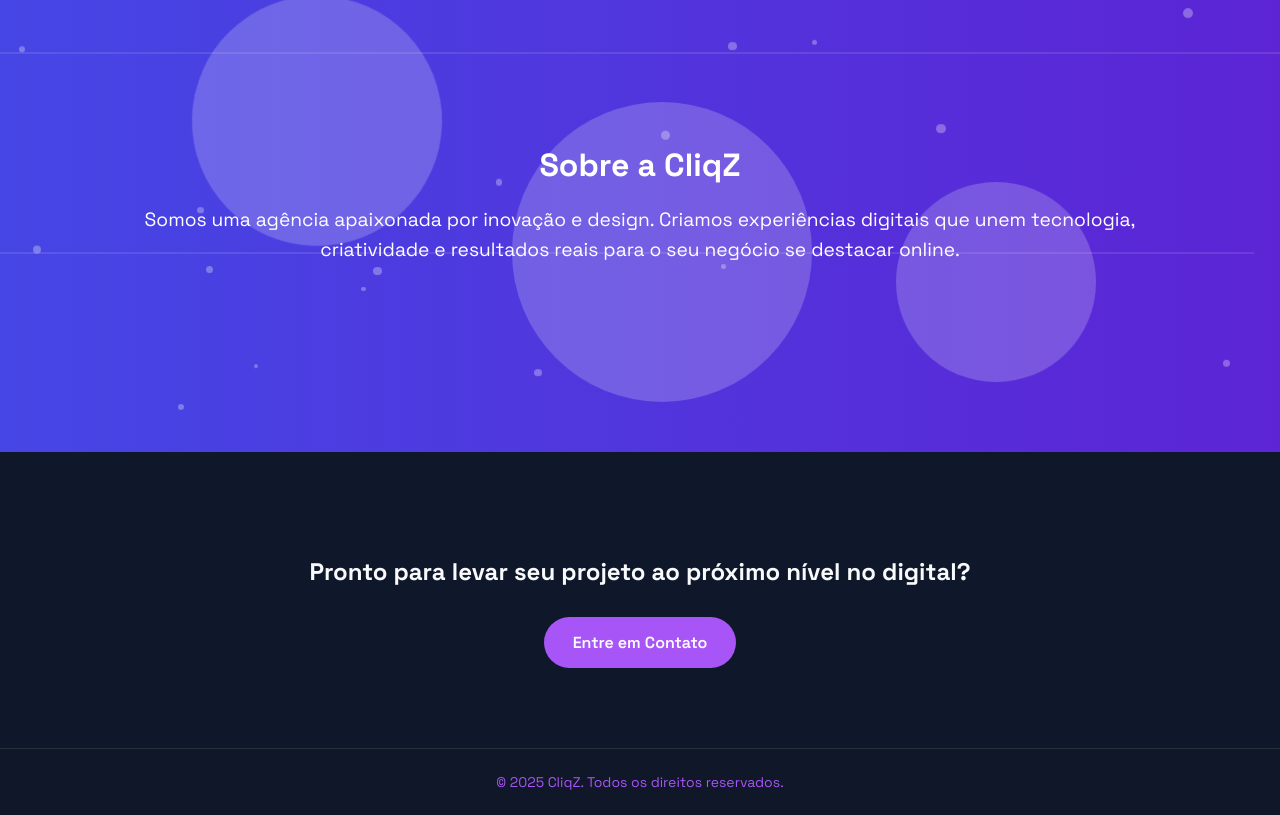
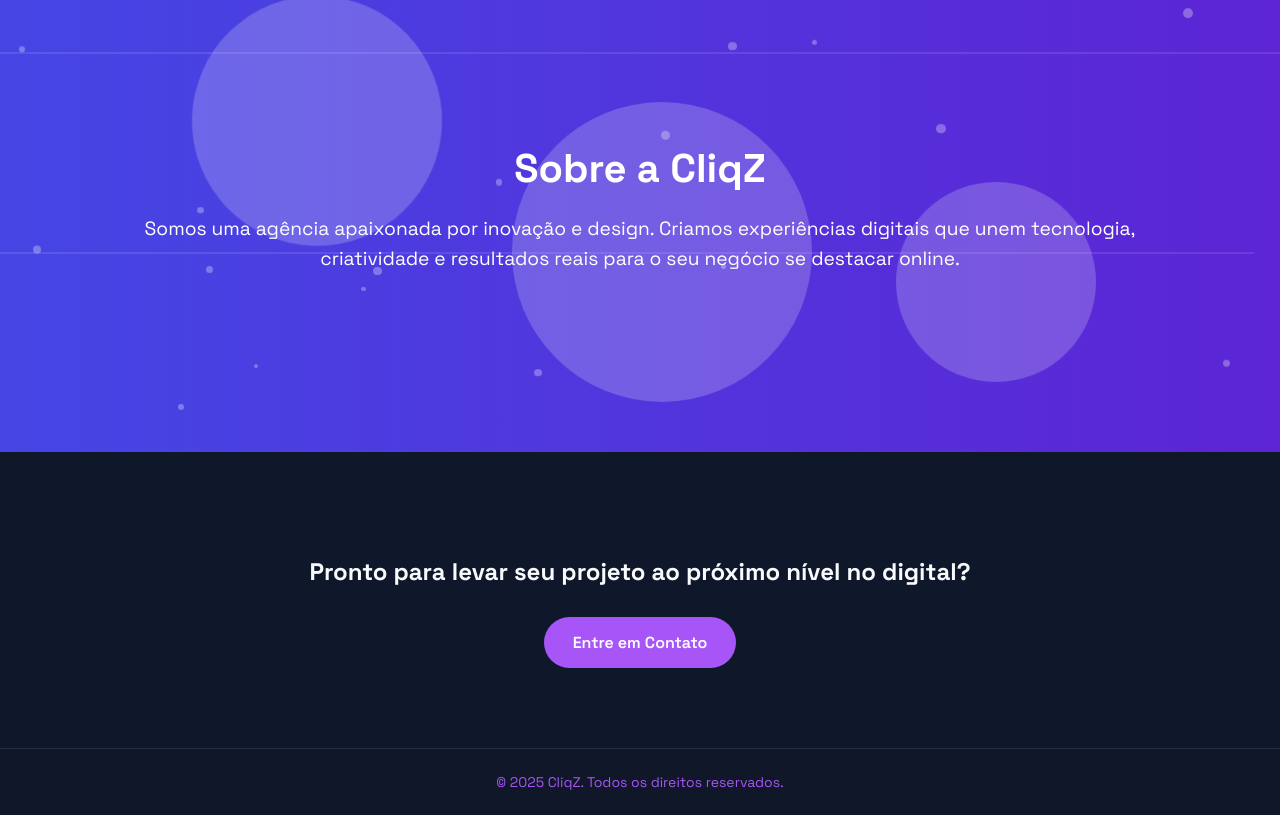
Before and after one commit to vLecaBR/CliqZ, a React (Vite) app: page / in a window 1280 px wide. Shown: the part 1610-2425 px from the top of the page. Built offline with nearby package versions, Linux system fonts and the light colour scheme.

Commit message:
ajustado o sobre

```diff
--- a/src/components/AboutSection/styles.js
+++ b/src/components/AboutSection/styles.js
@@ -49,7 +49,7 @@ export const Wrapper = styled.div`
 `;
 
 export const Title = styled.h2`
-  font-size: 2rem;
+  font-size: 2.5rem;
   font-weight: 700;
   margin-bottom: 20px;
 
```
